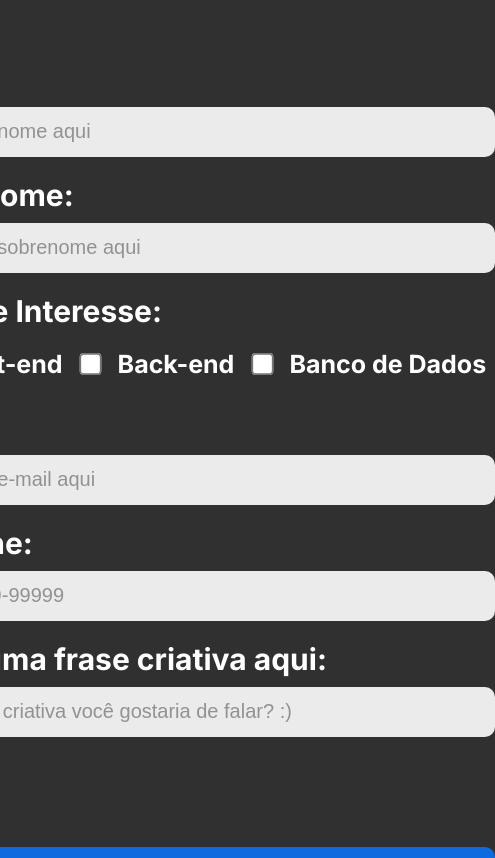
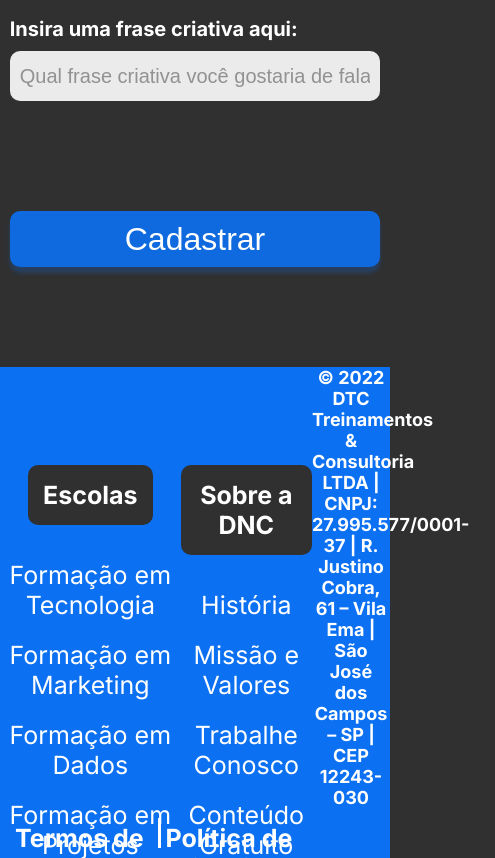
Before and after one commit to RodSant1/bootcamp-dnc, a plain HTML site: page index.html in a window 390 px wide. Shown: the part 1142-2000 px from the top of the page, 495 px wide, since content can reach past the window. Drawn offline with Linux system fonts and the light colour scheme.

Commit message:
adicionando media query para mobile

```diff
--- a/estilo.css
+++ b/estilo.css
@@ -70,7 +70,7 @@
         justify-content: center;
         align-items: center;
 
-        margin-top: 100px;
+        /*margin-top: 100px;*/
         margin-bottom: 100px;
     }
 
@@ -80,7 +80,7 @@
         }
         header h1{
             text-transform: uppercase;
-            font-size: 80px;
+            font-size: 70px;
             font-weight: 800;
 
             margin-bottom: 20px;
@@ -88,7 +88,7 @@
         }
         header h2{
             text-align: center;
-            font-size: 40px;
+            font-size: 30px;
             font-weight: 700;
 
             margin-bottom: 100px;
@@ -158,3 +158,150 @@
             cursor: pointer;
 
         }
+
+        /* Footer */
+
+        footer{
+            width: 100%;
+            background-color: var(--azul-dnc);
+
+        }
+
+        footer .linha1 {
+            display: flex;
+            justify-content: space-around;
+            align-items: center;
+        }
+
+        footer ul{
+            list-style: none;
+            margin:0px;
+            padding:0px;
+        }
+
+        footer nav{
+            display: flex;
+            flex-direction: column;
+            align-items: center;
+
+            height: 330px;
+        }
+
+        footer h5{
+            text-align: center;
+            color:white;
+            font-weight: 800;
+            font-size: 25px;
+            font-family: var(--fonte-padrao);
+
+            background-color: var(--preto-dnc);
+            border-radius: 10px;
+
+            padding: 15px;
+            margin-bottom: 15px;
+        }
+
+        footer ul li{
+            text-align: center;
+            color: white;
+            font-weight: 500;
+            font-size: 25px;
+            font-family: var(--fonte-padrao);
+
+            margin: 20px 0px 20px 0px;
+        }
+
+        footer ul li a{
+            color: white;
+            text-decoration: none;
+
+        }
+
+        footer ul li a:hover{
+            color: var(--cinza-hover);
+        }
+
+        footer .endereco{
+            font-weight: 600;
+            font-size: 18px;
+            font-family: var(--fonte-padrao);
+            color: white;
+            text-align: center;
+            width: 20%;
+        }
+
+        footer .linha2 {
+            height: 30px;
+            display: flex;
+            justify-content: center;
+            margin:0px;
+            padding: 10px;
+        }
+
+        footer .linha2 a {
+            font-family: var(--fonte-padrao);
+            font-size: 25px;
+            font-weight: 600;
+            color: white;
+            text-decoration: none;
+            padding: 5px;
+
+
+        }
+
+        footer .linha2 a:first-child{
+            border-right: 3px solid white;
+        }
+
+        footer .linha2 a:hover{
+            color: var(--cinza-hover);
+        }
+
+@media only screen and (max-width: 600px){
+
+    /* menu */
+
+    #principal{
+        display: flex;
+        flex-direction: column;
+        height: auto;
+
+    }
+    #menu{
+        flex-direction: column;
+        width: 100%;
+        margin: 0px;
+    }
+    #menu a{
+        display: flex;
+        align-items: center;
+        height: 40px;
+
+    }
+
+    #principal button{
+        width: 100%;
+        margin: 0px;
+    }
+
+    /* section */
+
+    section h1{
+        font-size: 38px;
+    }
+
+    section h2{
+        font-size: 25px;
+        padding-right: 15px;
+        padding-left: 15px;
+    }
+
+    form{
+        width: 95%;
+        font-size: 20px;
+    }
+
+    .checkbox-itens label{
+        font-size: 17px;
+    }
+}
--- a/index.html
+++ b/index.html
@@ -72,5 +72,56 @@
             <input type="submit" value="Cadastrar">
         </form>
     </section>
+
+    <footer>
+        <div class="linha1">
+            <nav>
+                <h5>Escolas</h5>
+                <ul>
+                    <li>
+                        <a href="">Formação em Tecnologia</a>
+                    </li>
+                    <li>
+                        <a href="">Formação em Marketing</a>
+                    </li>
+                    <li>
+                        <a href="">Formação em Dados</a>
+                    </li>
+                    <li>
+                        <a href="">Formação em Projetos</a>
+                    </li>
+                    <li>
+                        <a href="">Formação em Produtos</a>
+                    </li>
+                </ul>
+            </nav>
+            <nav>
+                <h5>Sobre a DNC</h5>
+                <ul>
+                    <li>
+                        <a href="">História</a>
+                    </li>
+                    <li>
+                        <a href="">Missão e Valores</a>
+                    </li>
+                    <li>
+                        <a href="">Trabalhe Conosco</a>
+                    </li>
+                    <li>
+                        <a href="">Conteúdo Gratuito</a>
+                    </li>
+                </ul>
+            </nav>
+
+            <div class="endereco">
+                © 2022 DTC Treinamentos & Consultoria LTDA | CNPJ: 27.995.577/0001-37 | R. Justino Cobra, 61 – Vila Ema | São José dos Campos – SP | CEP 12243-030
+            </div>
+        </div>
+
+        <div class="linha2">
+            <a href="">Termos de Uso</a>
+            <a href="">Política de Privacidade</a>
+        </div>
+    </footer>
 </body>
 </html>
```
